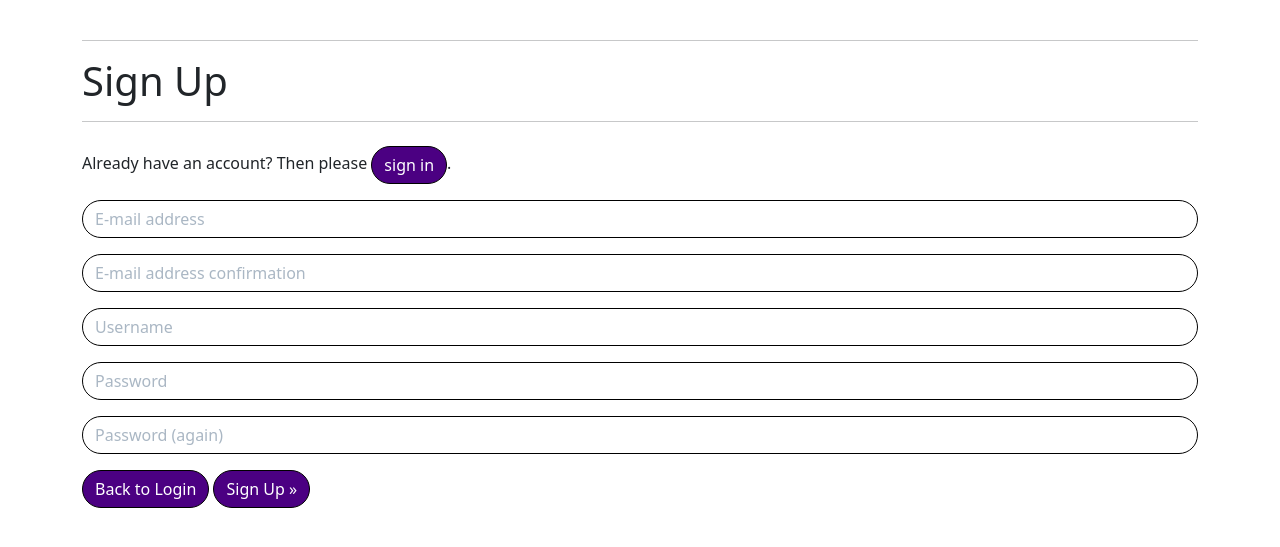
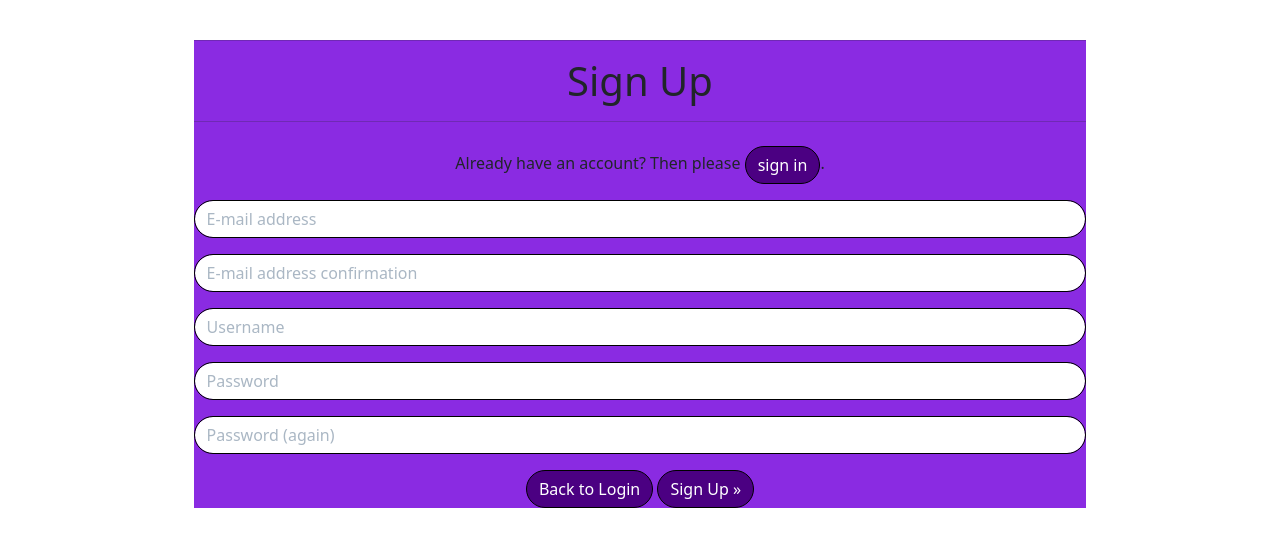
Before and after one commit to James-VT/MS4_White_Whale_Fundraising, a Django app: page /accounts/signup/ in a window 1280 px wide. Shown: the part 140-687 px from the top of the page. Run offline with Django 3.2, Linux system fonts and the light colour scheme; some libraries are stand-ins or nearby versions.

Commit message:
Styles allauth templates by centring and giving width

```diff
--- a/static/css/base.css
+++ b/static/css/base.css
@@ -70,6 +70,14 @@ body {
 
 /* -------------------------------- Allauth template styling */
 
+.allauth-form-positioner {
+    background: blueviolet;
+    width: 80%;
+    margin: auto;
+    align-items: center;
+    text-align: center;
+}
+
 .allauth-form-inner-content p {
     margin-top: 1.5rem;
 }
--- a/templates/allauth/account/base.html
+++ b/templates/allauth/account/base.html
@@ -32,9 +32,11 @@
         <div class="overlay"></div>
         <div class="row">
           <div class="col-12">
-            <div class="allauth-form-inner-content">
-              {% block inner_content %}
-              {% endblock %}
+            <div class="allauth-form-positioner">
+              <div class="allauth-form-inner-content">
+                {% block inner_content %}
+                {% endblock %}
+              </div>
             </div>
           </div>
         </div>
--- a/templates/allauth/openid/login.html
+++ b/templates/allauth/openid/login.html
@@ -11,7 +11,7 @@
 
 <form id="openid_login_form" class="openid_login" method="post" action="{% url 'openid_login' %}">
 {% csrf_token %}
-{{form.as_p}}
+{{form|crispy}}
 <button type="submit">Sign In</button>
 </form>
 
```
